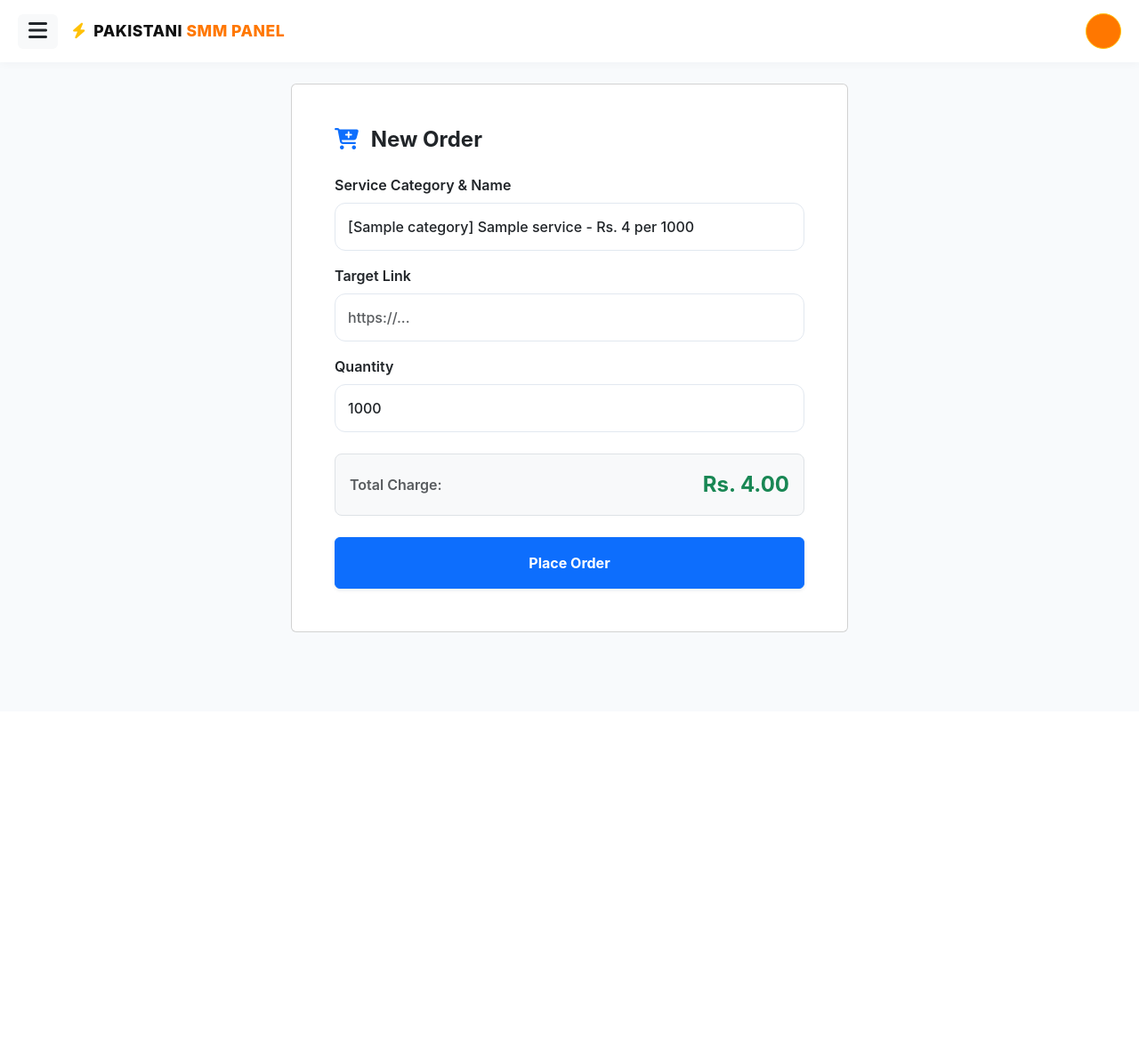
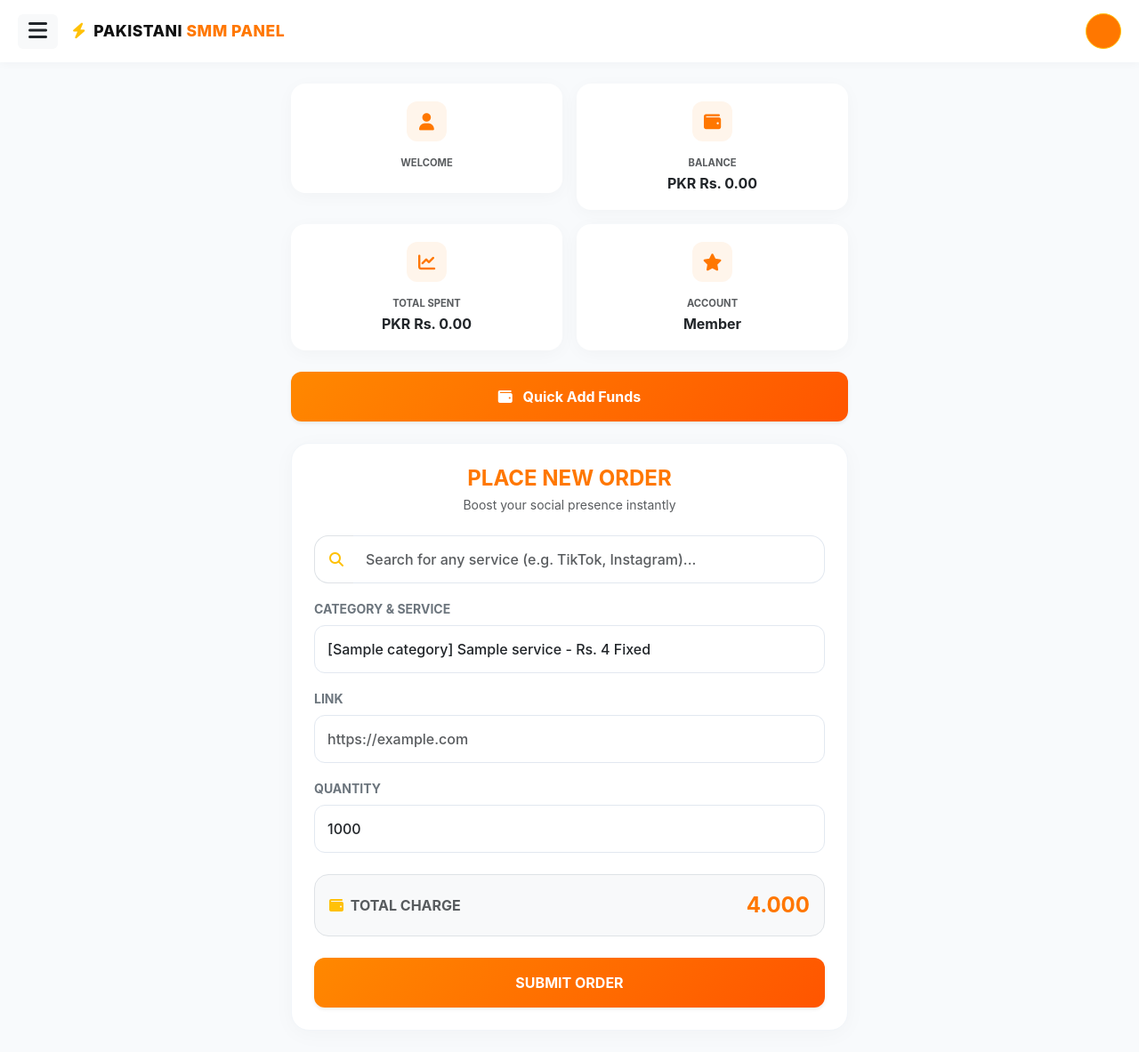
Before and after one commit to arman22334499/armans-panel, a Flask app: template templates/dashboard.html in a window 1280 px wide. Shown: the whole page at 89% size. Before the commit the page ends 711 px from the top, so only its background shows below. Run offline with Flask 3, Linux system fonts and the light colour scheme; the template is opened without the code that fills it: most values are stand-ins (such as "Sample title", 1, 10 or a date in 2020).

Commit message:
Enhance dashboard with stats cards and order form

```diff
--- a/templates/dashboard.html
+++ b/templates/dashboard.html
@@ -2,40 +2,106 @@
 {% block title %}New Order{% endblock %}
 {% set active_tab = 'dashboard' %}
 {% block content %}
-<div class="card p-4 p-md-5">
-    <h4 class="mb-4 text-dark fw-bold"><i class="fas fa-cart-plus text-primary me-2"></i> New Order</h4>
+
+<!-- 4 Stats Cards (Like Screenshot) -->
+<div class="row g-3 mb-4">
+    <div class="col-6">
+        <div class="card-stat">
+            <div class="icon-box"><i class="fas fa-user"></i></div>
+            <small class="text-muted text-uppercase fw-bold" style="font-size: 0.7rem;">Welcome</small>
+            <h6 class="fw-bold mt-1 mb-0 text-dark">{{ user.username }}</h6>
+        </div>
+    </div>
+    <div class="col-6">
+        <div class="card-stat">
+            <div class="icon-box"><i class="fas fa-wallet"></i></div>
+            <small class="text-muted text-uppercase fw-bold" style="font-size: 0.7rem;">Balance</small>
+            <h6 class="fw-bold mt-1 mb-0 text-dark">PKR Rs. {{ "%.2f"|format(user.balance) }}</h6>
+        </div>
+    </div>
+    <div class="col-6">
+        <div class="card-stat">
+            <div class="icon-box"><i class="fas fa-chart-line"></i></div>
+            <small class="text-muted text-uppercase fw-bold" style="font-size: 0.7rem;">Total Spent</small>
+            <h6 class="fw-bold mt-1 mb-0 text-dark">PKR Rs. {{ "%.2f"|format(user.total_spent) }}</h6>
+        </div>
+    </div>
+    <div class="col-6">
+        <div class="card-stat">
+            <div class="icon-box"><i class="fas fa-star"></i></div>
+            <small class="text-muted text-uppercase fw-bold" style="font-size: 0.7rem;">Account</small>
+            <h6 class="fw-bold mt-1 mb-0 text-dark">Member</h6>
+        </div>
+    </div>
+</div>
+
+<!-- Quick Add Funds Button -->
+<div class="mb-4 text-center">
+    <a href="/addfunds" class="btn btn-orange w-100 py-3 fs-6 shadow-sm"><i class="fas fa-wallet me-2"></i> Quick Add Funds</a>
+</div>
+
+<!-- Place New Order Card -->
+<div class="main-card">
+    <h3 class="fw-bold text-center mb-1" style="color: #ff7700; font-size: 1.5rem;">PLACE NEW ORDER</h3>
+    <p class="text-center text-muted small mb-4">Boost your social presence instantly</p>
+
     <form method="POST">
+        <!-- Search filter input -->
         <div class="mb-3">
-            <label class="form-label fw-semibold">Service Category & Name</label>
+            <div class="input-group">
+                <span class="input-group-text bg-white border-end-0 rounded-start-4 ps-3"><i class="fas fa-search text-warning"></i></span>
+                <input type="text" id="searchService" class="form-control border-start-0 rounded-end-4" placeholder="Search for any service (e.g. TikTok, Instagram)..." onkeyup="filterServices()">
+            </div>
+        </div>
+
+        <div class="mb-3">
+            <label class="form-label fw-bold small text-secondary">CATEGORY & SERVICE</label>
             <select name="service_id" id="serviceSelect" class="form-select" onchange="calculateTotal()" required>
                 {% for s in services %}
-                <option value="{{ s.id }}" data-rate="{{ s.rate }}">[{{ s.category }}] {{ s.name }} - Rs. {{ s.rate }} per 1000</option>
+                <option value="{{ s.id }}" data-rate="{{ s.rate }}" data-min="{{ s.min }}" data-max="{{ s.max }}">[{{ s.category }}] {{ s.name }} - Rs. {{ s.rate }} {% if s.min > 1 %}per 1000{% else %}Fixed{% endif %}</option>
                 {% endfor %}
             </select>
         </div>
+
         <div class="mb-3">
-            <label class="form-label fw-semibold">Target Link</label>
-            <input type="url" name="link" class="form-control" placeholder="https://..." required>
+            <label class="form-label fw-bold small text-secondary">LINK</label>
+            <input type="url" name="link" class="form-control" placeholder="https://example.com" required>
         </div>
+
         <div class="mb-4">
-            <label class="form-label fw-semibold">Quantity</label>
-            <input type="number" name="quantity" id="quantityInput" class="form-control" value="1000" min="10" oninput="calculateTotal()" required>
+            <label class="form-label fw-bold small text-secondary">QUANTITY</label>
+            <input type="number" name="quantity" id="quantityInput" class="form-control" value="1000" min="1" oninput="calculateTotal()" required>
         </div>
-        <div class="mb-4 p-3 bg-light rounded-3 border d-flex justify-content-between align-items-center">
-            <span class="text-muted fw-semibold">Total Charge:</span>
-            <span class="text-success fs-4 fw-bold" id="totalCost">Rs. 0.00</span>
+
+        <div class="mb-4 p-3 bg-light rounded-4 border d-flex justify-content-between align-items-center">
+            <span class="text-muted fw-bold"><i class="fas fa-wallet me-1 text-warning"></i> TOTAL CHARGE</span>
+            <span class="fs-4 fw-bold" style="color: #ff7700;" id="totalCost">0.000</span>
         </div>
-        <button type="submit" class="btn btn-primary w-100 py-3 fw-bold shadow-sm">Place Order</button>
+
+        <button type="submit" class="btn btn-orange w-100 py-3 shadow-sm">SUBMIT ORDER</button>
     </form>
 </div>
+
 <script>
     function calculateTotal() {
         var select = document.getElementById('serviceSelect');
         var qty = document.getElementById('quantityInput').value;
         var selectedOption = select.options[select.selectedIndex];
         var rate = parseFloat(selectedOption.getAttribute('data-rate')) || 0;
-        var total = (qty * rate) / 1000.0;
-        document.getElementById('totalCost').innerText = 'Rs. ' + total.toFixed(2);
+        var min = parseInt(selectedOption.getAttribute('data-min')) || 1;
+
+        var total = min === 1 ? rate : (qty * rate) / 1000.0;
+        document.getElementById('totalCost').innerText = total.toFixed(3);
+    }
+
+    function filterServices() {
+        var input = document.getElementById('searchService').value.toLowerCase();
+        var select = document.getElementById('serviceSelect');
+        var options = select.options;
+        for (var i = 0; i < options.length; i++) {
+            var txt = options[i].text.toLowerCase();
+            options[i].style.display = txt.includes(input) ? "" : "none";
+        }
     }
     window.onload = calculateTotal;
 </script>
```
